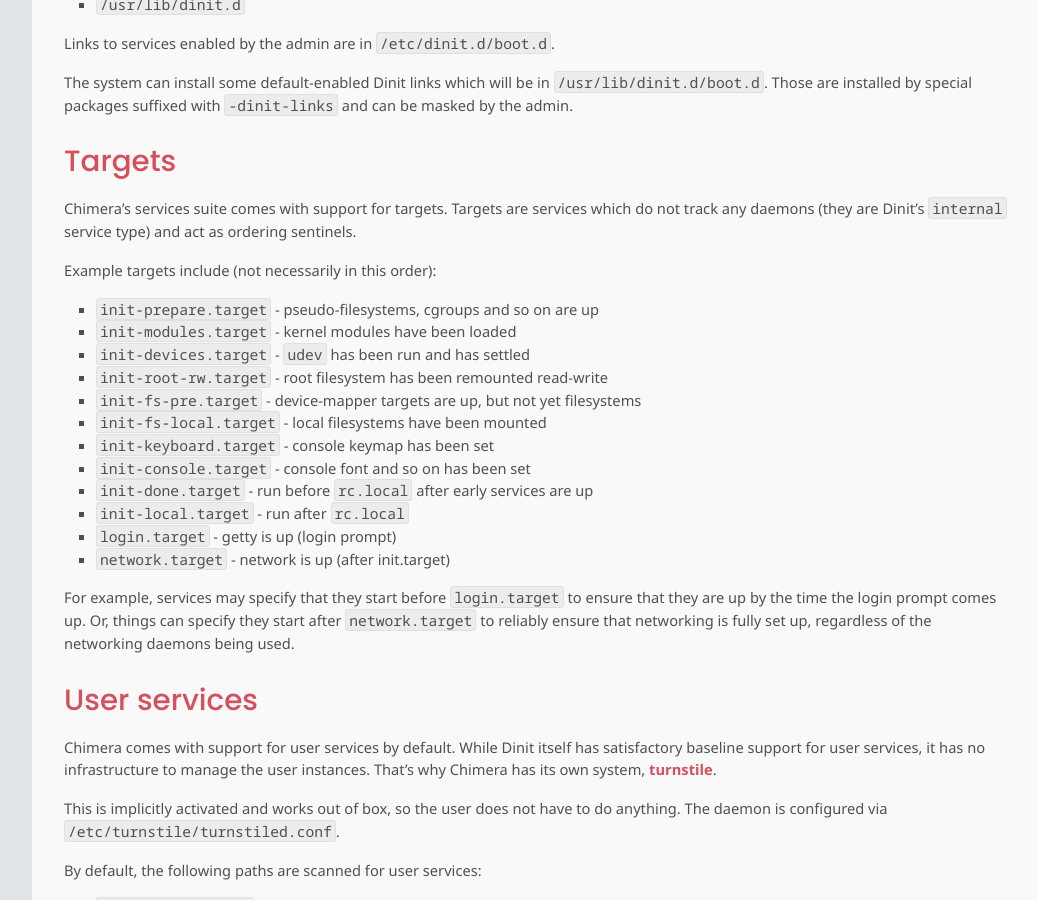
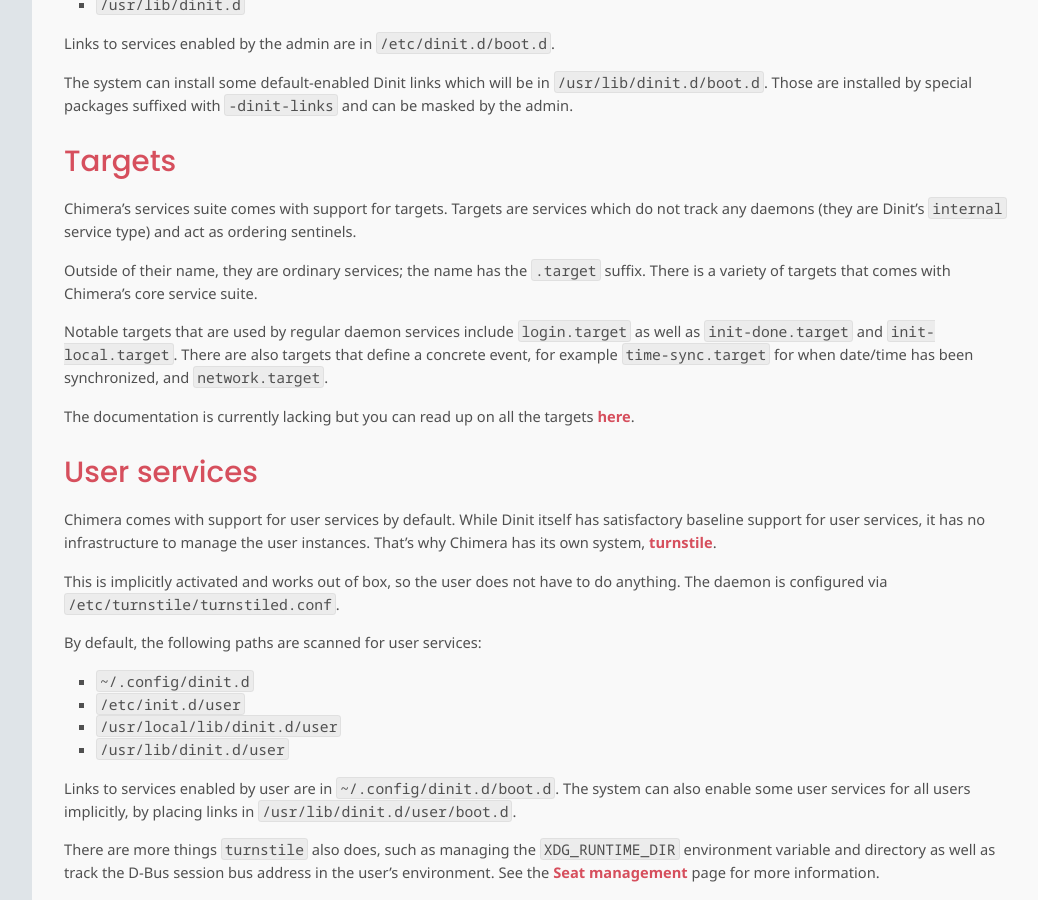
Before and after one commit to chimera-linux/chimera-linux.github.io, a Jekyll site: the page built from _docs/configuration/services.md, in a window 1280 px wide and 900 px high, scrolled down 1308 px. Shown: the whole window, without its empty margins (240-1278 px from the left). Built offline with Jekyll 4.4.1, drawn with Linux system fonts in a browser that asks for light colours.

Commit message:
docs: link service target overview to dinit-chimera

```diff
--- a/_docs/configuration/services.md
+++ b/_docs/configuration/services.md
@@ -90,26 +90,17 @@
 services which do not track any daemons (they are Dinit's `internal`
 service type) and act as ordering sentinels.
 
-Example targets include (not necessarily in this order):
+Outside of their name, they are ordinary services; the name has the `.target`
+suffix. There is a variety of targets that comes with Chimera's core service
+suite.
 
-* `init-prepare.target` - pseudo-filesystems, cgroups and so on are up
-* `init-modules.target` - kernel modules have been loaded
-* `init-devices.target` - `udev` has been run and has settled
-* `init-root-rw.target` - root filesystem has been remounted read-write
-* `init-fs-pre.target` - device-mapper targets are up, but not yet filesystems
-* `init-fs-local.target` - local filesystems have been mounted
-* `init-keyboard.target` - console keymap has been set
-* `init-console.target` - console font and so on has been set
-* `init-done.target` - run before `rc.local` after early services are up
-* `init-local.target` - run after `rc.local`
-* `login.target` - getty is up (login prompt)
-* `network.target` - network is up (after init.target)
+Notable targets that are used by regular daemon services include `login.target`
+as well as `init-done.target` and `init-local.target`. There are also
+targets that define a concrete event, for example `time-sync.target` for
+when date/time has been synchronized, and `network.target`.
 
-For example, services may specify that they start before `login.target`
-to ensure that they are up by the time the login prompt comes up.
-Or, things can specify they start after `network.target` to reliably
-ensure that networking is fully set up, regardless of the networking
-daemons being used.
+The documentation is currently lacking but you can read up on all the targets
+[here](https://github.com/chimera-linux/dinit-chimera/blob/master/README.md).
 
 ## User services
 
```
